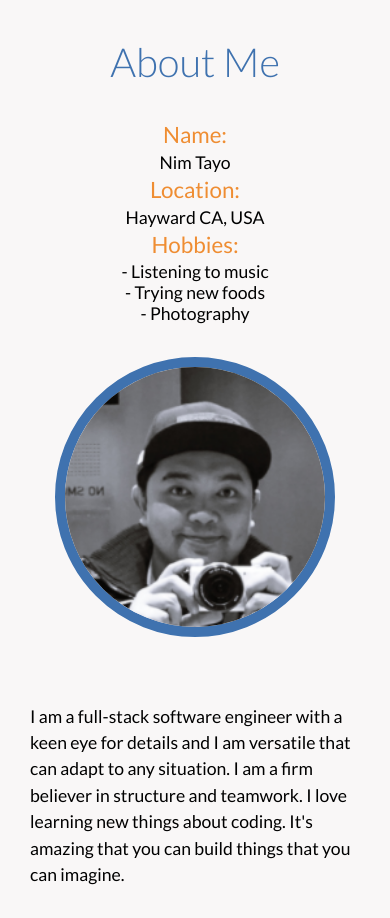
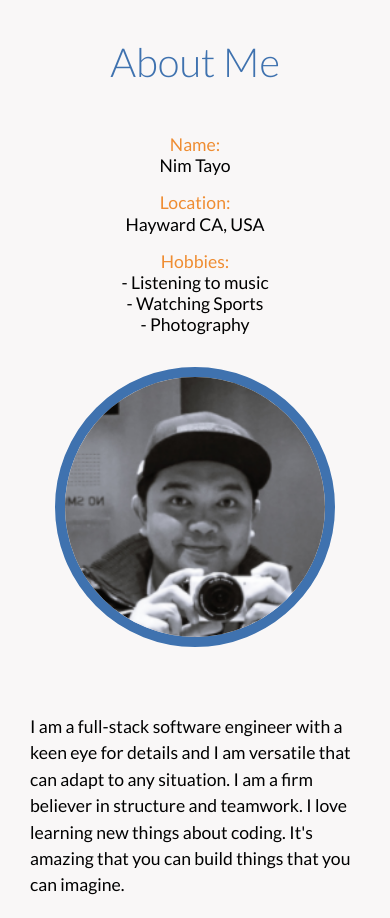
Before and after one commit to nimaester/personalsite, a React (Create React App) app: page / in a window 390 px wide. Shown: the part 960-1878 px from the top of the page. Built offline with nearby package versions, Linux system fonts and the light colour scheme.

Commit message:
finished styling education comp

```diff
--- a/src/About.js
+++ b/src/About.js
@@ -39,15 +39,15 @@ const AboutMe = forwardRef((props, ref) => {
             <img className='my-pic' src={face} alt='' />
           </div>
           <div className='full-bio'>
-            <span className="entry-type">Name:</span>
+            <p className="entry-type">Name:</p>
             <p className="entry">Nim Tayo</p>
 
-            <span className="entry-type">Location:</span>
+            <p className="entry-type">Location:</p>
             <p className="entry">Hayward CA, USA</p>
 
-            <span className="entry-type">Hobbies:</span>
+            <p className="entry-type">Hobbies:</p>
             <p className="entry">- Listening to music</p>
-            <p className="entry">- Trying new foods</p>
+            <p className="entry">- Watching Sports</p>
             <p className="entry">- Photography</p>
           </div>
         </div>
--- a/src/styles/_about.scss
+++ b/src/styles/_about.scss
@@ -102,12 +102,13 @@
     }
   }
   .entry-type {
-    font-size: 1.4rem;
+    font-size: 1.3rem;
     font-weight: 500;
     color: #ef8d32;
+    margin-top: 1rem;
   }
   .entry {
-    line-height: 1.5rem;
+    line-height: 1.4rem;
   }
 }
 
@@ -171,9 +172,6 @@
         padding-left: 0rem;
         p {
           line-height: 1.2;
-        }
-        .entry-type {
-          margin-top: 2rem;
         }
       }
     }
--- a/src/styles/_skills.scss
+++ b/src/styles/_skills.scss
@@ -86,7 +86,7 @@
 
 @media screen and (max-width: 420px) {
   .skills {
-    padding: 2rem 1rem 0rem 1rem;
+    padding: 1rem 1rem 0rem 1rem;
     margin-top: 2rem;
     h2 {
       font-size: 2rem;
```
